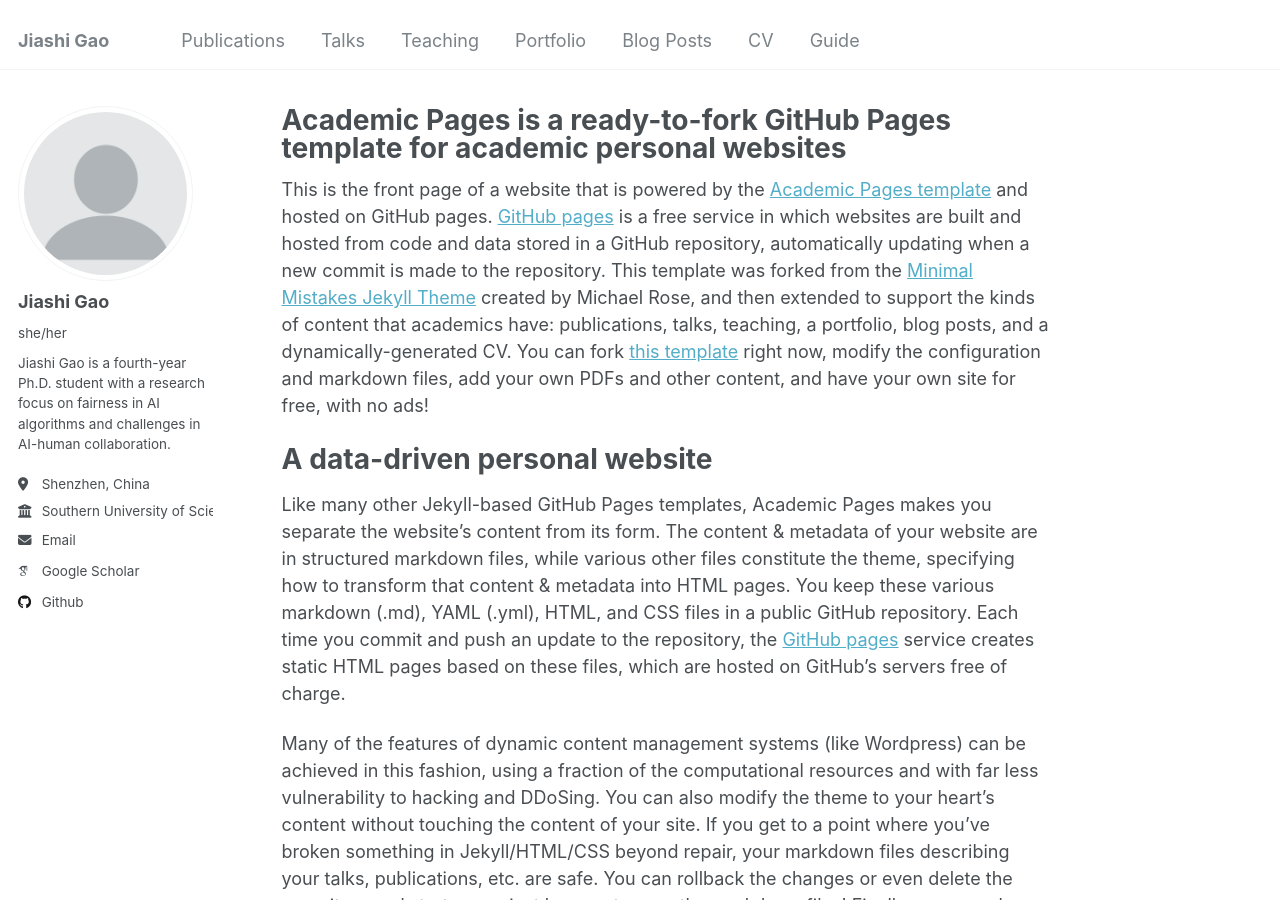
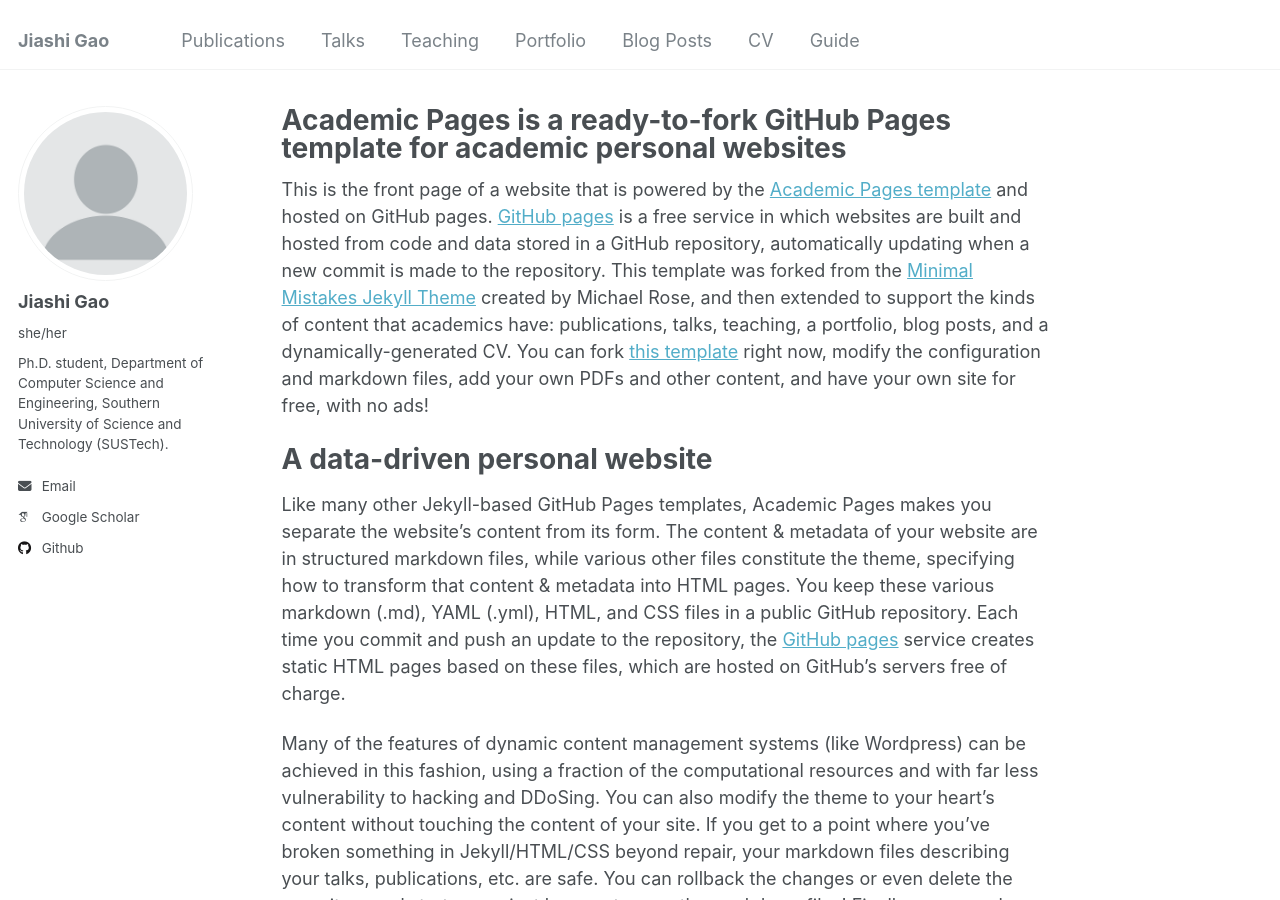
Before and after one commit to ginred0/ginred0, a Jekyll site: the page built from _pages/about.md, in a window 1280 px wide and 900 px high. Built offline with Jekyll 4.4.1, drawn with Linux system fonts in a browser that asks for light colours; some web fonts are replaced.

Commit message:
Update _config.yml

```diff
--- a/_config.yml
+++ b/_config.yml
@@ -24,9 +24,9 @@ author:
   avatar           : "profile.png"
   name             : "Jiashi Gao"
   pronouns         : "she/her"
-  bio              : "Jiashi Gao is a fourth-year Ph.D. student with a research focus on fairness in AI algorithms and challenges in AI-human collaboration."
-  location         : "Shenzhen, China"
-  employer         : "Southern University of Science and Technology (SUSTech)"
+  bio              : "Ph.D. student, Department of Computer Science and Engineering, Southern University of Science and Technology (SUSTech)."
+  location         : # "Shenzhen, China"
+  employer         : # "Southern University of Science and Technology (SUSTech)"
   uri              : # URL
   email            : "gaojs2021@mail.sustech.edu.cn"
 
```
